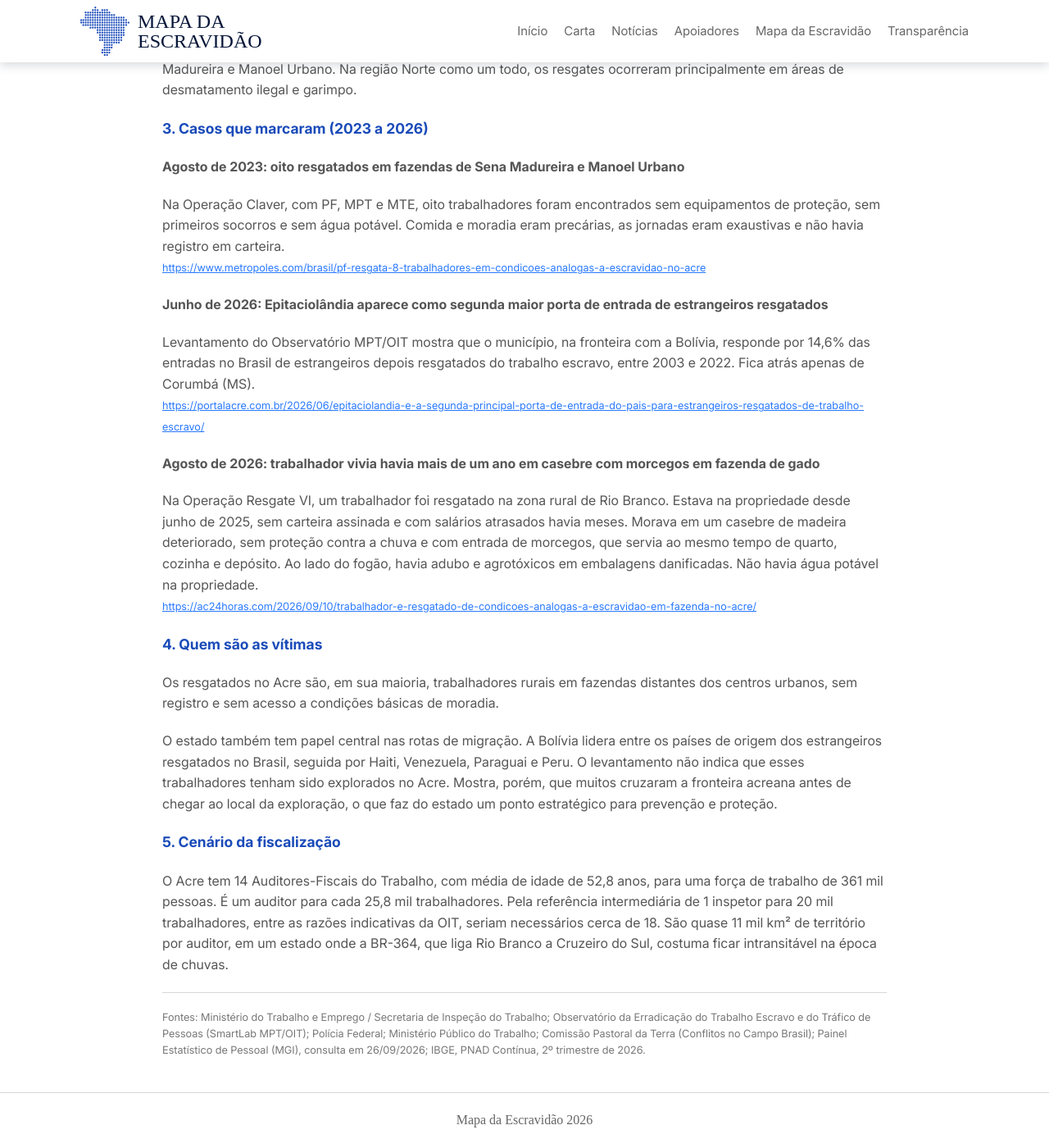
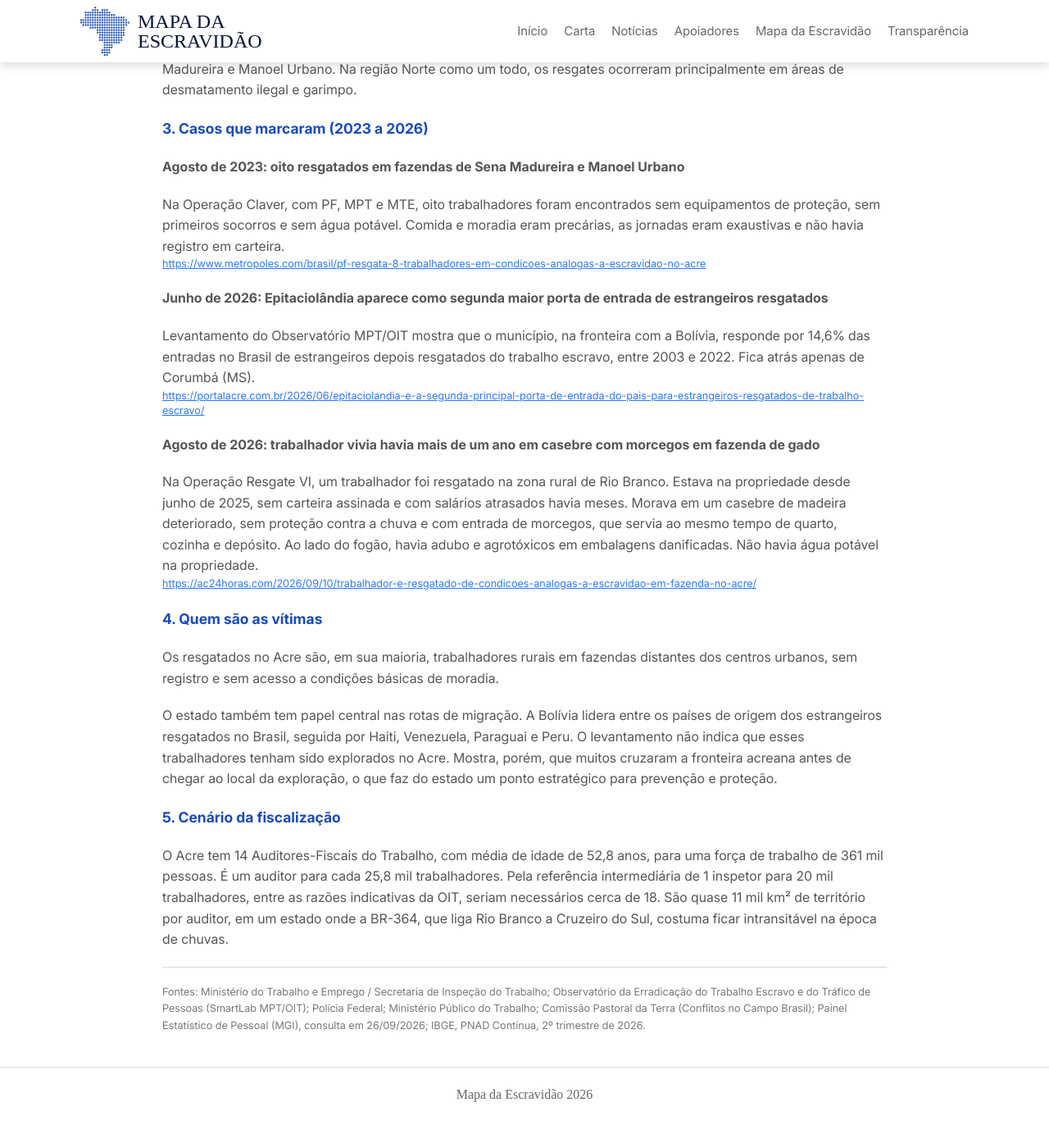
Before and after one commit to Landowski/mapa-escravidao, a Jekyll site: the page built from mapa-escravidao/acre.html, in a window 1280 px wide and 1400 px high, scrolled down 665 px. Shown: the whole window at 82% size. Built offline with Jekyll 4.4.1, drawn with Linux system fonts in a browser that asks for light colours; some web fonts are replaced; after the commit the page ends 2034 px from its top, so only the background shows below that.

Commit message:
Update styles.css

```diff
--- a/css/styles.css
+++ b/css/styles.css
@@ -440,8 +440,10 @@ li::marker {
 }
 
 .escravidao-link {
-	color: var(--link);
+	display: block;
+    color: var(--link);
     font-size: 0.8rem;
+    line-height: 1.4;
 }
 
 .item-noticia p {
```
